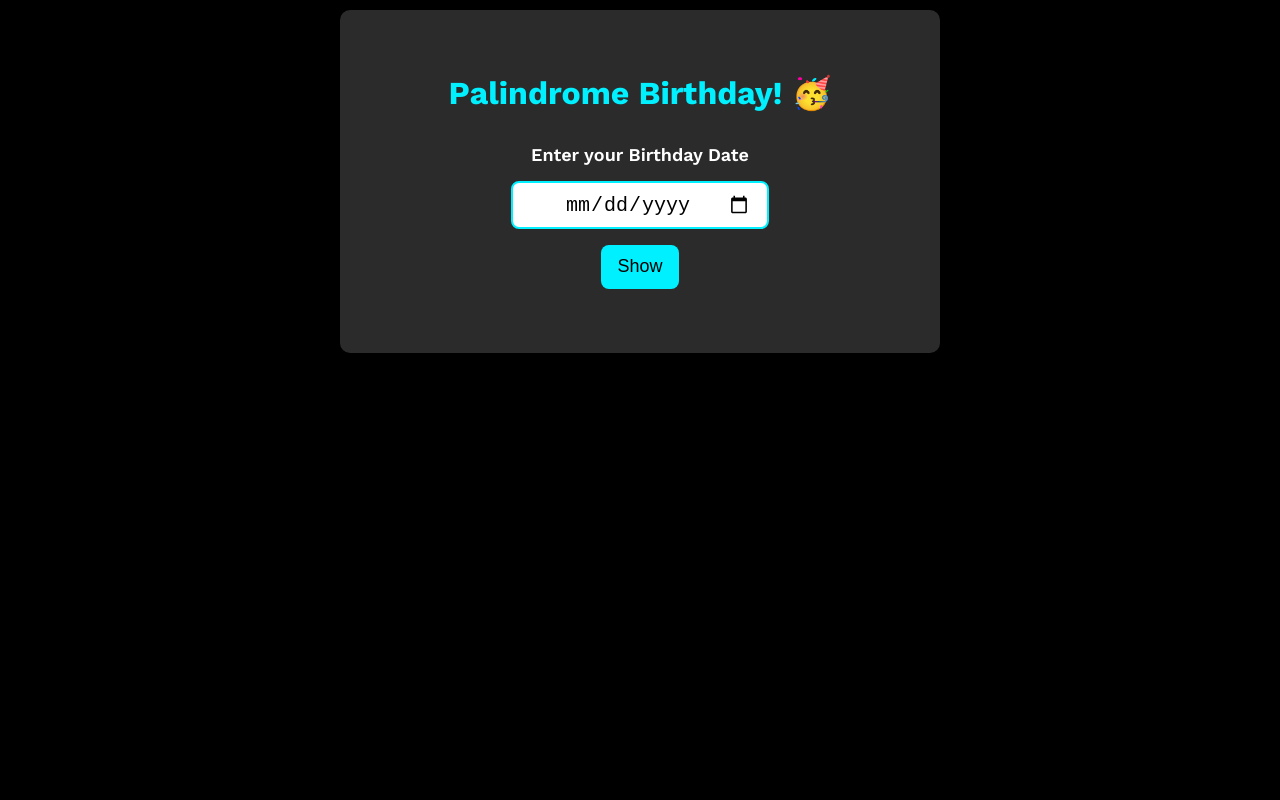
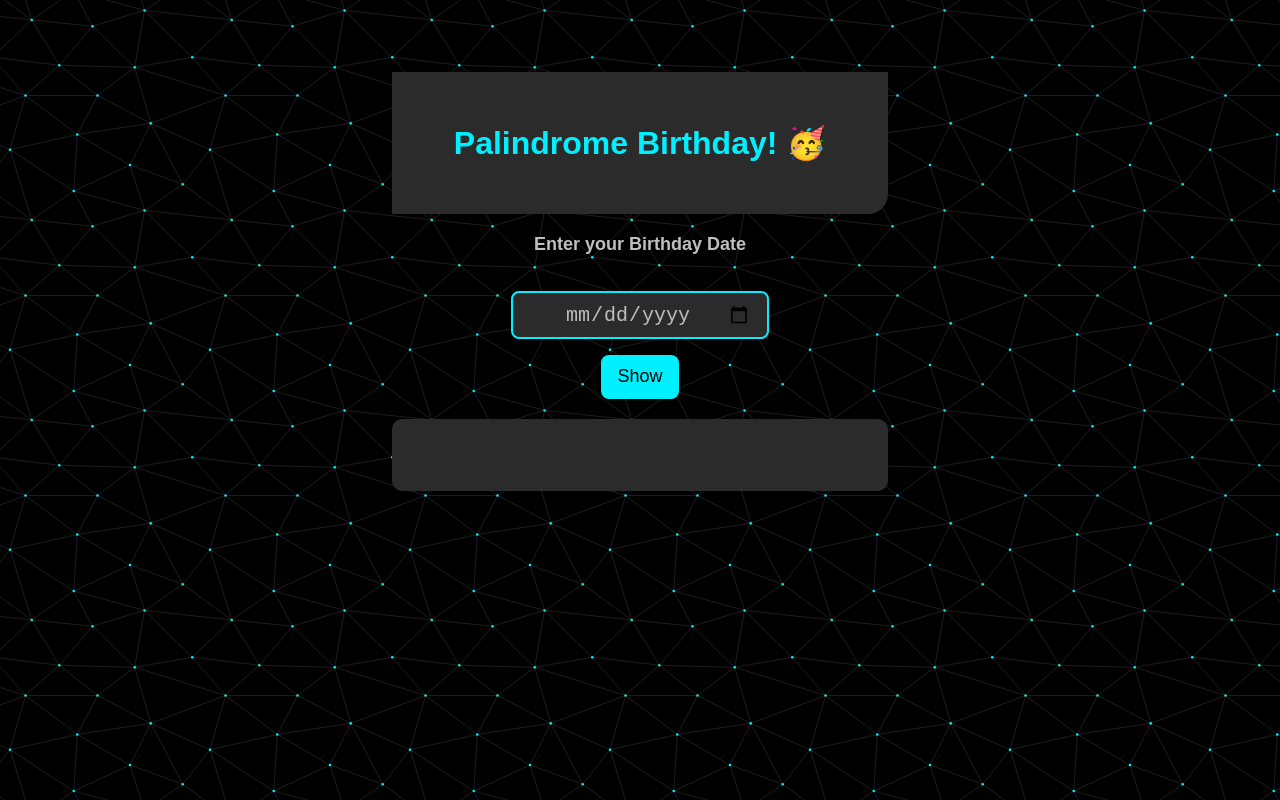
Before and after one commit to maharshimaniar/NEOG-LevelZero-palindromeBirthday, a plain HTML site: page index.html in a window 1280 px wide. Drawn offline with nearby package versions, Linux system fonts and the light colour scheme.

Commit message:
updated css

```diff
--- a/index.html
+++ b/index.html
@@ -11,11 +11,15 @@
 
 <body>
   <main>
-    <h2>Palindrome Birthday! 🥳</h2>
+    <div class="header">
+      <h2>Palindrome Birthday! 🥳</h2>
+    </div>
     <label class="input-label">Enter your Birthday Date</label>
     <input class="input" id="bday-input" type="date" />
     <button id="show-btn">Show</button>
-    <p id="result"></p>
+    <div class="output">
+      <p id="result"></p>
+    </div>
   </main>
   <script src="main.js" type="text/javascript"></script>
 </body>
--- a/main.js
+++ b/main.js
@@ -43,6 +43,7 @@ function getDateInAllFormats(date) {
 function checkPalindromeForAllDateFormats(date) {
   var dateFormatList = getDateInAllFormats(date);
   var palindromeList = [];
+
 
   for (var i = 0; i < dateFormatList.length; i++) {
     var result = isStringPalindrome(dateFormatList[i]);
@@ -149,24 +150,6 @@ function getPreviousDate(date) {
   };
 }
 
-function getPreviousPalindromeDate(date) {
-  var previousDate = getPreviousDate(date);
-  var ctr = 0;
-
-  while (1) {
-    ctr++;
-    var dateStr = getDateAsString(previousDate);
-    var resultList = checkPalindromeForAllDateFormats(dateStr);
-
-    for (let i = 0; i < resultList.length; i++) {
-      if (resultList[i]) {
-        return [ctr, previousDate];
-      }
-    }
-    previousDate = getPreviousDate(previousDate);
-  }
-}
-
 var bdayInput = document.querySelector("#bday-input");
 var showBtn = document.querySelector("#show-btn");
 var resultDiv = document.querySelector("#result");
@@ -198,14 +181,8 @@ function clickHandler(e) {
     }
 
     if (!isPalindrome) {
-      const [ctr1, nextDate] = getNextPalindromeDate(date);
-      const [ctr2, prevDate] = getPreviousPalindromeDate(date);
-
-      if (ctr1 > ctr2) {
-        resultDiv.innerHTML = `The nearest Palindrome Date is <span class="dateHighlight">${prevDate.day}-${prevDate.month}-${prevDate.year}</span>, you missed by <span class="dateHighlight">${ctr2}</span> days.`;
-      } else {
-        resultDiv.innerHTML = `The nearest Palindrome Date is <span class="dateHighlight">${nextDate.day}-${nextDate.month}-${nextDate.year}</span>, you missed by <span class="dateHighlight">${ctr1}</span> days.`;
-      }
+      const [ctr, nextDate] = getNextPalindromeDate(date);
+      resultDiv.innerHTML = `The nearest Palindrome Date is <span class="dateHighlight">${nextDate.day}-${nextDate.month}-${nextDate.year}</span>, you missed by <span class="dateHighlight">${ctr}</span> days.`;
     } else {
       resultDiv.innerHTML = 'Yay! Your birthday is <span class="dateHighlight">Palindrome!</span> 🤩';
     }
--- a/style.css
+++ b/style.css
@@ -1,19 +1,33 @@
 @import url("https://fonts.googleapis.com/css2?family=Work+Sans:ital,wght@0,300;0,400;0,600;0,700;1,400&display=swap");
 * {
   padding: 0;
-  margin: 0;
+  margin: 20px;
   box-sizing: border-box;
 }
 
-:root {
-  --primary-color: #00F0FF;
-  --secondary-color: rgb(43, 43, 43);
+body {
+  font-family: 'Montserrat', sans-serif;
+  margin: auto;
+  background-image: url(./images/background.svg);
+  background-attachment: fixed;
+  text-align: center;
+  width: 800px;
 }
 
-body {
-  font-family: "Work Sans", sans-serif;
-  background-color: black;
-  color: white;
+:root {
+  --primary-color: #00f0ff;
+  --black: #333333;
+  --secondary-color: rgb(43, 43, 43);
+  --text-color: #bfbfbf;
+}
+
+.header{
+  padding : 20px;
+  color: var(--primary-color);
+  background-color: var(--secondary-color);
+  border-bottom-right-radius:20px;
+
+
 }
 
 a {
@@ -29,8 +43,6 @@ li {
 main {
   text-align: center;
   margin: auto;
-  margin-top: 10px;
-  background-color: var(--secondary-color);
   padding: 2rem;
   max-width: 600px;
   border-radius: 10px;
@@ -48,9 +60,11 @@ h2 {
   font-weight: 600;
 }
 
+label{
+  color: var(--text-color)
+}
 .input {
   font-size: 20px;
-  outline: #fff;
   padding: 0.6rem 1rem;
   margin: 1rem;
   border: 2px solid var(--primary-color);
@@ -58,6 +72,8 @@ h2 {
   width: 100%;
   max-width: 258px;
   text-align: center;
+  background-color: var(--secondary-color);
+  color: var(--text-color)
 }
 
 #show-btn {
@@ -78,6 +94,13 @@ h2 {
   margin: 2rem 0;
 }
 
+.output{
+  background-color: var(--secondary-color);
+  color:var(--text-color);
+  padding: 20px;
+  border-radius: 10px;
+}
+
 .dateHighlight {
   color: var(--primary-color);
   font-weight: bold;
```
Also changed, not shown: images/background.svg (added).
